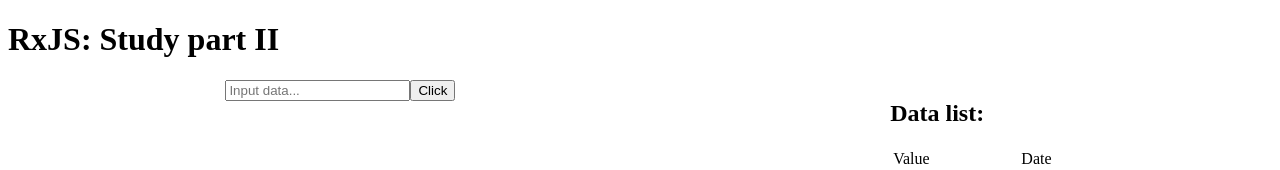
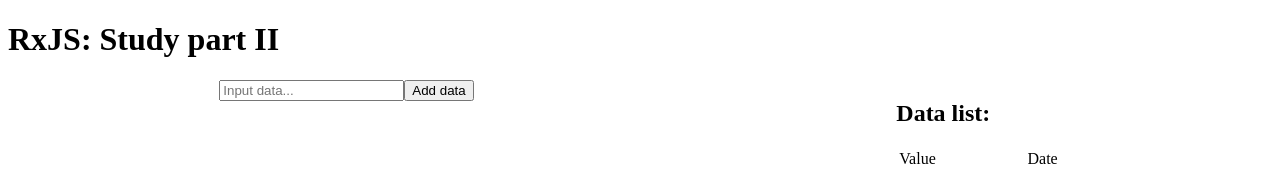
Before and after one commit to avoxa25/study-rxjs2, an Angular app: page / in a window 1280 px wide. Shown: the top 170 px of the page. Built offline with nearby package versions, Linux system fonts and the light colour scheme.

Commit message:
Minor fix

```diff
--- a/src/app/input/input.component.html
+++ b/src/app/input/input.component.html
@@ -1,2 +1,2 @@
 <input type="text" [(ngModel)]="dataString" placeholder="Input data..." />
-<button (click)="addData()">Click</button>
+<button (click)="addData()">Add data</button>
```
